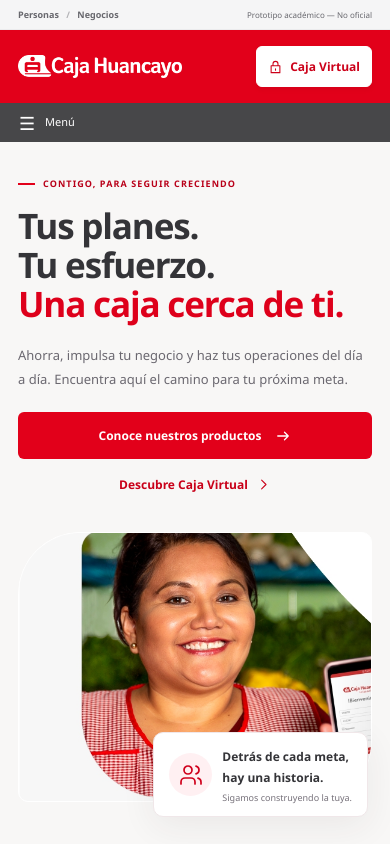
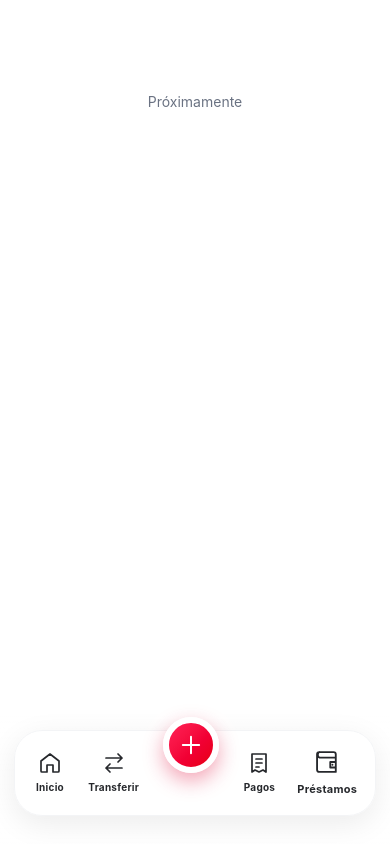
Before and after one commit to WhosRod30/CAJA-HUANCAYO, a React (Vite) app: page /mobile/prestamos in a window 390 px wide. Before the commit this address led to /. Shown: the top 844 px of the page. Built offline with nearby package versions, Linux system fonts and the light colour scheme.

Commit message:
feat(mobile): add mobile layout with floating dock and update routing

```diff
--- a/src/App.tsx
+++ b/src/App.tsx
@@ -13,15 +13,43 @@ import { AmountStep } from './features/transfers/AmountStep'
 import { ReviewStep } from './features/transfers/ReviewStep'
 import { ProcessingStep } from './features/transfers/ProcessingStep'
 import { ReceiptStep } from './features/transfers/ReceiptStep'
+import { Payments } from './pages/Payments'
+import { PaymentProvider } from './features/payments/PaymentProvider'
+import { PaymentFrame } from './features/payments/PaymentFrame'
+import { PaymentDetailStep } from './features/payments/PaymentDetailStep'
+import { PaymentAmountStep } from './features/payments/PaymentAmountStep'
+import { PaymentReviewStep } from './features/payments/PaymentReviewStep'
+import { PaymentProcessingStep } from './features/payments/PaymentProcessingStep'
+import { PaymentReceiptStep } from './features/payments/PaymentReceiptStep'
+
+// Mobile Imports
+import { MobileLayout } from './layouts/mobile/MobileLayout'
+import { MobileDashboard } from './pages/mobile/MobileDashboard'
+import { MobileLogin } from './pages/mobile/MobileLogin'
+import { MobilePayments } from './pages/mobile/MobilePayments'
+import { MobileTransfers } from './pages/mobile/MobileTransfers'
+
 import './App.css'
 
 function App() {
   return (
     <BrowserRouter>
       <BankingProvider>
-        <Routes>
-          <Route path="/" element={<HomePage />} />
+        <PaymentProvider>
+          <Routes>
+          <Route path="/" element={<Navigate to="/mobile/login" replace />} />
           <Route path="inicio" element={<HomePage />} />
+
+          {/* RUTAS MOBILE (EXCLUSIVO PARA REDISEÑO MOBILE APF2) */}
+          <Route path="mobile" element={<MobileLayout />}>
+            <Route index element={<Navigate to="login" replace />} />
+            <Route path="login" element={<MobileLogin />} />
+            <Route path="inicio" element={<MobileDashboard />} />
+            <Route path="pagos/*" element={<MobilePayments />} />
+            <Route path="transferencias/*" element={<MobileTransfers />} />
+            <Route path="prestamos" element={<div className="p-6 text-center text-gray-500 mt-20">Próximamente</div>} />
+          </Route>
+
           <Route element={<AppLayout />}>
             <Route path="caja-virtual" element={<Dashboard />} />
             <Route path="transferencias" element={<Transfers />} />
@@ -57,12 +85,22 @@ function App() {
               path="transferencias/comprobante/:id"
               element={<ReceiptStep />}
             />
+
+            {/* RUTAS DE PAGOS (APF2) */}
+            <Route path="pagos" element={<Payments />} />
+            <Route path="pagos/detalle" element={<PaymentFrame step={1}><PaymentDetailStep /></PaymentFrame>} />
+            <Route path="pagos/monto" element={<PaymentFrame step={2}><PaymentAmountStep /></PaymentFrame>} />
+            <Route path="pagos/revisar" element={<PaymentFrame step={3}><PaymentReviewStep /></PaymentFrame>} />
+            <Route path="pagos/procesando" element={<PaymentFrame step={4}><PaymentProcessingStep /></PaymentFrame>} />
+            <Route path="pagos/comprobante" element={<PaymentFrame step={5}><PaymentReceiptStep /></PaymentFrame>} />
+
             <Route path="movimientos" element={<Movements />} />
             <Route path="destinatarios" element={<Recipients />} />
             <Route path="ayuda" element={<Help />} />
             <Route path="*" element={<Navigate to="/" replace />} />
           </Route>
         </Routes>
+        </PaymentProvider>
       </BankingProvider>
     </BrowserRouter>
   )
--- a/src/components/Icon.tsx
+++ b/src/components/Icon.tsx
@@ -29,6 +29,8 @@ const paths = {
   warning: 'm12 3 10 18H2ZM12 9v4m0 4h.01',
   receipt: 'M5 3v18l3-2 4 2 4-2 3 2V3Zm4 5h6m-6 4h6m-6 4h3',
   calendar: 'M8 2v4m8-4v4M3 10h18M3 5h18v17H3Z',
+  fingerprint: 'M4 10A8 8 0 0 1 20 10 M12 6A4 4 0 0 0 8 10 M12 2A8 8 0 0 0 4 10 M8 14A4 4 0 0 1 16 14 M12 18A4 4 0 0 0 16 14',
+  menu: 'M3 12h18 M3 6h18 M3 18h18'
 }
 
 export type IconName = keyof typeof paths
--- /dev/null
+++ b/src/layouts/mobile/MobileLayout.tsx
@@ -0,0 +1,85 @@
+import { Outlet, NavLink, useLocation } from 'react-router-dom';
+import { Icon } from '../../components/Icon';
+import { useEffect } from 'react';
+
+export function MobileLayout() {
+  const { pathname } = useLocation();
+  const isLogin = pathname === '/mobile/login';
+
+  useEffect(() => {
+    window.scrollTo({ top: 0, behavior: 'instant' });
+  }, [pathname]);
+
+  return (
+    <div className="bg-gray-50 min-h-[100dvh] font-sans">
+      <div className="w-full min-h-[100dvh] relative bg-white flex flex-col">
+        {/* Área de contenido */}
+        <div className={`flex-1 overflow-y-auto overflow-x-hidden relative ${!isLogin ? 'pb-32' : ''}`}>
+          <Outlet />
+        </div>
+
+        {/* Bottom Navigation (Modern Floating Dock) */}
+        {!isLogin && (
+          <div className="fixed bottom-0 left-0 w-full px-4 pb-8 pt-4 pointer-events-none z-50 flex justify-center bg-gradient-to-t from-white via-white/80 to-transparent">
+          <nav className="pointer-events-auto bg-white/90 backdrop-blur-2xl border border-gray-100 shadow-[0_8px_30px_rgb(0,0,0,0.08)] rounded-[2rem] px-6 py-4 flex justify-between items-center w-full max-w-[420px]">
+            <NavLink
+              to="/mobile/inicio"
+              className={({ isActive }) =>
+                `flex flex-col items-center gap-1.5 transition-all duration-300 ${
+                  isActive ? 'text-rose-600 scale-110' : 'text-gray-400 hover:text-gray-600'
+                }`
+              }
+            >
+              <Icon name="home" size={24} />
+              <span className="text-[10px] font-bold tracking-wide">Inicio</span>
+            </NavLink>
+
+            <NavLink
+              to="/mobile/transferencias"
+              className={({ isActive }) =>
+                `flex flex-col items-center gap-1.5 transition-all duration-300 ${
+                  isActive ? 'text-rose-600 scale-110' : 'text-gray-400 hover:text-gray-600'
+                }`
+              }
+            >
+              <Icon name="transfer" size={24} />
+              <span className="text-[10px] font-bold tracking-wide">Transferir</span>
+            </NavLink>
+
+            {/* Botón flotante central (Acción principal) */}
+            <div className="relative -top-8">
+              <button className="w-16 h-16 bg-gradient-to-br from-rose-500 to-red-600 rounded-full flex items-center justify-center text-white shadow-[0_8px_20px_rgba(225,29,72,0.4)] active:scale-95 active:shadow-md transition-all duration-300 border-[6px] border-white" aria-label="Escanear QR / Acción rápida">
+                <Icon name="plus" size={28} />
+              </button>
+            </div>
+
+            <NavLink
+              to="/mobile/pagos"
+              className={({ isActive }) =>
+                `flex flex-col items-center gap-1.5 transition-all duration-300 ${
+                  isActive ? 'text-rose-600 scale-110' : 'text-gray-400 hover:text-gray-600'
+                }`
+              }
+            >
+              <Icon name="receipt" size={24} />
+              <span className="text-[10px] font-bold tracking-wide">Pagos</span>
+            </NavLink>
+
+            <NavLink
+              to="/mobile/prestamos"
+              className={({ isActive }) =>
+                `flex flex-col items-center gap-1.5 transition-all duration-300 ${
+                  isActive ? 'text-rose-600 scale-110' : 'text-gray-400 hover:text-gray-600'
+                }`
+              }
+            >
+              <Icon name="wallet" size={24} />
+              <span className="text-[10px] font-bold tracking-wide">Préstamos</span>
+            </NavLink>
+          </nav>
+        </div>
+        )}
+      </div>
+    </div>
+  );
+}
```
